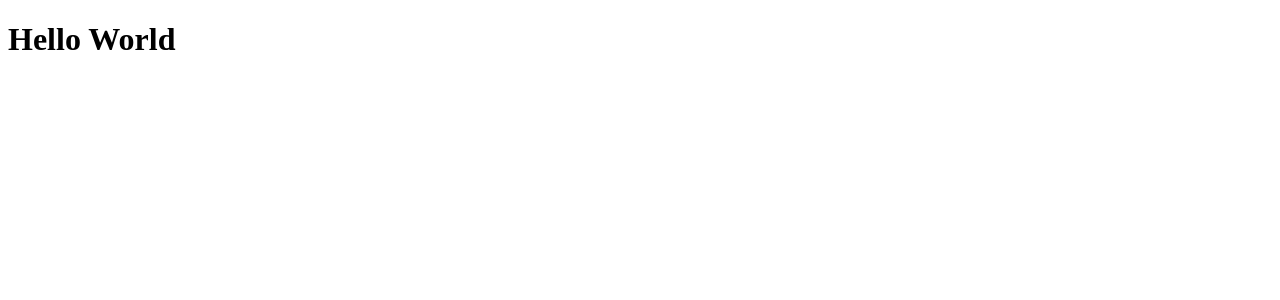
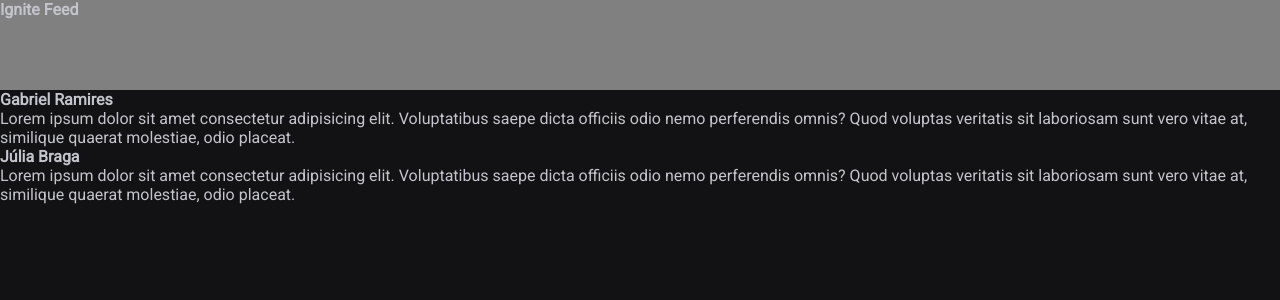
Before and after one commit to Falivith/React, a React (Vite) app in the folder project_1/01-fundamentos-reactjs/: page / in a window 1280 px wide. Shown: the top 300 px of the page. Built offline with nearby package versions, Linux system fonts and the light colour scheme.

Commit message:
Base pra Cópia das Telas FIGMA

```diff
--- a/project_1/01-fundamentos-reactjs/index.html
+++ b/project_1/01-fundamentos-reactjs/index.html
@@ -2,8 +2,15 @@
 <html lang="en">
   <head>
     <meta charset="UTF-8" />
+
+    <link rel="preconnect" href="https://fonts.googleapis.com" />
+    <link rel="preconnect" href="https://fonts.gstatic.com" crossorigin />
+
     <link rel="icon" type="image/svg+xml" href="/vite.svg" />
     <meta name="viewport" content="width=device-width, initial-scale=1.0" />
+
+    <link href="https://fonts.googleapis.com/css2?family=Roboto:ital,wght@0,400;1,700&display=swap" rel="stylesheet">
+
     <title>Vite + React + TS</title>
   </head>
   <body>
--- a/project_1/01-fundamentos-reactjs/src/App.tsx
+++ b/project_1/01-fundamentos-reactjs/src/App.tsx
@@ -1,11 +1,22 @@
 import { useState } from 'react'
+import { Header } from './components/Header';
+import { Post } from './Post';
+import './global.css';
 
-function App() {
+export function App() {
   const [count, setCount] = useState(0)
 
   return (
-   <h1>Hello World</h1>
+    <div>
+      <Header/>
+      <Post
+        author="Gabriel Ramires"
+        content="Lorem ipsum dolor sit amet consectetur adipisicing elit. Voluptatibus saepe dicta officiis odio nemo perferendis omnis? Quod voluptas veritatis sit laboriosam sunt vero vitae at, similique quaerat molestiae, odio placeat."
+      />
+        <Post
+        author="Júlia Braga"
+        content="Lorem ipsum dolor sit amet consectetur adipisicing elit. Voluptatibus saepe dicta officiis odio nemo perferendis omnis? Quod voluptas veritatis sit laboriosam sunt vero vitae at, similique quaerat molestiae, odio placeat."
+      />
+    </div>
   )
 }
-
-export default App
--- /dev/null
+++ b/project_1/01-fundamentos-reactjs/src/Post.tsx
@@ -0,0 +1,9 @@
+export function Post(props){
+    console.log(props);
+    return (
+        <div>
+            <strong>{props.author}</strong>
+            <p>{props.content}</p>
+        </div>
+    )
+}
--- /dev/null
+++ b/project_1/01-fundamentos-reactjs/src/components/Header.module.css
@@ -0,0 +1,4 @@
+.header {
+    background: gray;
+    height: 90px;
+}
--- /dev/null
+++ b/project_1/01-fundamentos-reactjs/src/components/Header.tsx
@@ -0,0 +1,9 @@
+import styles from './Header.module.css'
+
+export function Header() {
+    return (
+        <header className = { styles.header }>
+            <strong>Ignite Feed</strong>
+        </header>
+    );
+}
--- /dev/null
+++ b/project_1/01-fundamentos-reactjs/src/global.css
@@ -0,0 +1,31 @@
+:root {
+    --white: #fff;
+    --gray-100: #e1e1e6;
+    --gray-300: #c4c4cc;
+    --gray-400: #8d8d99;
+    --gray-600: #323238;
+    --gray-700: #29292e;
+    --gray-800: #202024;
+    --gray-900: #121214;
+
+    --green-500: #00875f;
+
+}
+
+*{
+    margin: 0;
+    padding: 0;
+    box-sizing: border-box;
+}
+
+body {
+    background-color: var(--gray-900);
+    color: var(--gray-300);
+    -webkit-font-smoothing: antialiased;
+}
+
+body, input, textarea, button {
+    font-family: 'Roboto', sans-serif;
+    font-weight: 400;
+    font-size: 1rem;
+}
--- a/project_1/01-fundamentos-reactjs/src/main.tsx
+++ b/project_1/01-fundamentos-reactjs/src/main.tsx
@@ -1,6 +1,6 @@
 import React from 'react'
 import ReactDOM from 'react-dom/client'
-import App from './App'
+import { App } from './App'
 
 ReactDOM.createRoot(document.getElementById('root') as HTMLElement).render(
   <React.StrictMode>
```
